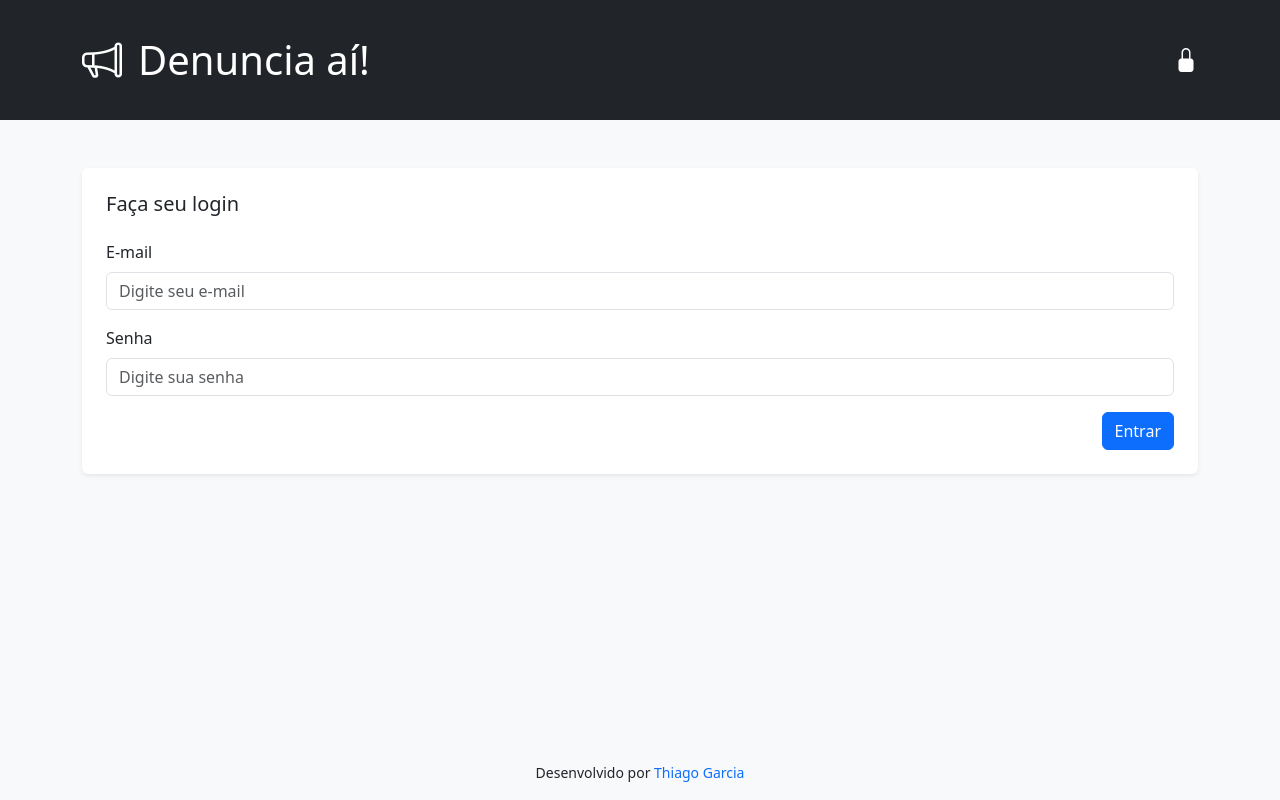
After one commit to thiago-garcia/denuncia-ai, a Django app: page /contas/login/ in a window 1280 px wide. The commit adds this page. Run offline with Django 5.2, Linux system fonts and the light colour scheme.

Commit message:
Criado página de login e requerido na home
close #29

```diff
--- /dev/null
+++ b/denunciaai/base/templates/registration/login.html
@@ -0,0 +1,49 @@
+{% extends 'base/base.html' %}
+{% block title %}
+Faça seu login
+{% endblock %}
+
+{% block content %}
+
+    <section class="bg-white p-4 rounded shadow-sm mb-4">
+        <h2 class="h5 mb-4">Faça seu login</h2>
+        <form method="post" action="{% url 'login' %}" class="d-flex flex-column gap-3">
+            {% csrf_token %}
+            {% if form.errors %}
+                <div class="invalid-feedback d-block">
+                    <p>Seu e-mail e senha não corresponde. Por favor, tente novamente.</p>
+                </div>
+            {% endif %}
+
+            <div>
+                <label for="{{ form.username.id_for_label }}" class="form-label">E-mail</label>
+                <input
+                    type="email"
+                    name="{{ form.username.html_name }}"
+                    id="{{ form.username.id_for_label }}"
+                    value="{{ form.username.value|default:'' }}"
+                    placeholder="Digite seu e-mail"
+                    class="form-control"
+                    required
+                >
+            </div>
+
+            <div>
+                <label for="{{ form.password.id_for_label }}" class="form-label">Senha</label>
+                <input
+                    type="password"
+                    name="{{ form.password.html_name }}"
+                    id="{{ form.password.id_for_label }}"
+                    placeholder="Digite sua senha"
+                    class="form-control"
+                    required
+                >
+            </div>
+
+            <div class="d-flex justify-content-end">
+                <button type="submit" class="btn btn-primary">Entrar</button>
+            </div>
+        </form>
+    </section>
+
+{% endblock %}
--- a/denunciaai/restrito/views.py
+++ b/denunciaai/restrito/views.py
@@ -1,5 +1,7 @@
 from django.shortcuts import render
+from django.contrib.auth.decorators import login_required
 
 
+@login_required
 def home(request):
     return render(request, 'restrito/home.html', {})
--- a/denunciaai/settings.py
+++ b/denunciaai/settings.py
@@ -31,6 +31,11 @@ ALLOWED_HOSTS = config('ALLOWED_HOSTS', cast=Csv())
 # Customizacao do User
 AUTH_USER_MODEL = 'base.User'
 
+# Login URLs
+
+LOGIN_URL = '/contas/login/'
+LOGIN_REDIRECT_URL = '/restrito/'
+LOGOUT_REDIRECT_URL = '/'
 
 # Application definition
 
--- a/denunciaai/urls.py
+++ b/denunciaai/urls.py
@@ -19,6 +19,7 @@ from django.urls import include, path
 
 urlpatterns = [
     path('admin/', admin.site.urls),
+    path('contas/', include('django.contrib.auth.urls')),
     path('', include('denunciaai.base.urls')),
     path('denuncias/', include('denunciaai.denuncias.urls')),
     path('restrito/', include('denunciaai.restrito.urls')),
```
Also changed, not shown: denunciaai/conftest.py (added, +14 -0 lines), denunciaai/restrito/templates/restrito/base.html (+6 -3 lines), denunciaai/restrito/tests/test_home.py (deleted, +0 -11 lines), denunciaai/restrito/tests/test_restrito.py (added, +24 -0 lines).
